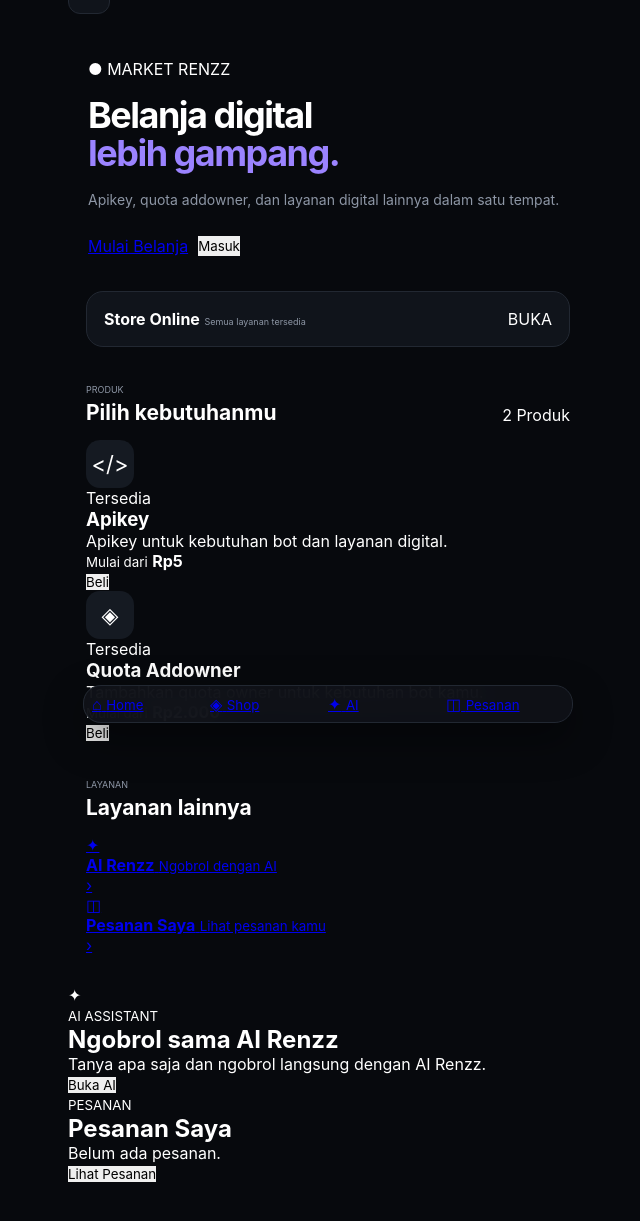
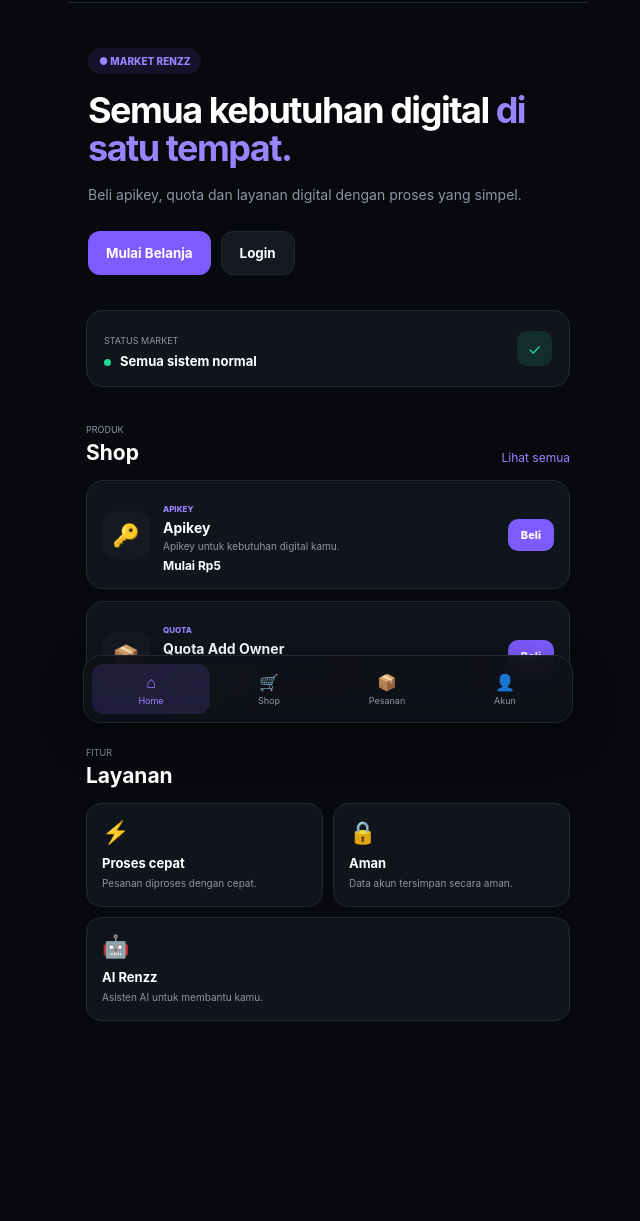
Before and after one commit to ceojpm9-glitch/market-renzz, a plain HTML site: page index.html in a window 1280 px wide. Shown: the part 67-1288 px from the top of the page, without its empty margins (312-952 px from the left). After the commit the page ends 1203 px from the top, so only its background shows below. Drawn offline with Linux system fonts and the light colour scheme.

Commit message:
Update index.html

```diff
--- a/index.html
+++ b/index.html
@@ -1,66 +1,88 @@
-<!DOCTYPE html><html lang="id">
+<!DOCTYPE html>
+<html lang="id">
 <head>
     <meta charset="UTF-8">
     <meta name="viewport" content="width=device-width, initial-scale=1.0">
-    <meta name="theme-color" content="#080a0f">
+
     <title>Market Renzz</title>
+
     <link rel="stylesheet" href="css/style.css">
-</head><body><div class="app">
+</head>
+
+<body>
+
+<div class="app">
 
     <!-- HEADER -->
-    <header class="mobile-header">
-        <a href="#" class="logo">
-            <span>MR</span>
+    <header class="header">
+
+        <div class="logo">
+            <div class="logo-box">MR</div>
+
             <div>
                 <strong>Market Renzz</strong>
                 <small>Toko Digital</small>
             </div>
-        </a>
+        </div>
 
-        <button class="menu-btn" id="menuBtn" aria-label="Menu">
+        <button class="menu-btn" id="menuBtn">
             ☰
         </button>
+
     </header>
 
 
     <!-- MENU -->
     <div class="menu-panel hidden" id="menuPanel">
-        <a href="#home">Home</a>
-        <a href="#shop">Shop</a>
-        <a href="#ai">AI Renzz</a>
-        <a href="#orders">Pesanan</a>
-        <button id="loginBtn">Masuk / Daftar</button>
+
+        <button data-section="home">
+            🏠 Beranda
+        </button>
+
+        <button data-section="shop">
+            🛒 Shop
+        </button>
+
+        <button data-section="orders">
+            📦 Pesanan
+        </button>
+
+        <button data-section="account">
+            👤 Akun
+        </button>
+
     </div>
 
 
-    <!-- MAIN -->
-    <main>
+    <!-- HOME -->
+    <main id="homeSection">
 
-        <!-- HERO -->
-        <section class="hero" id="home">
+        <section class="hero">
 
-            <div class="hero-badge">
+            <span class="badge">
                 ● MARKET RENZZ
-            </div>
+            </span>
 
             <h1>
-                Belanja digital<br>
-                <span>lebih gampang.</span>
+                Semua kebutuhan digital
+                <span>di satu tempat.</span>
             </h1>
 
             <p>
-                Apikey, quota addowner, dan layanan digital
-                lainnya dalam satu tempat.
+                Beli apikey, quota dan layanan digital
+                dengan proses yang simpel.
             </p>
 
             <div class="hero-buttons">
-                <a href="#shop" class="primary-btn">
+
+                <button class="btn primary" id="shopBtn">
                     Mulai Belanja
-                </a>
+                </button>
 
-                <button class="secondary-btn" id="heroLogin">
-                    Masuk
+                <button class="btn secondary" id="loginBtn">
+                    Login
                 </button>
+
             </div>
 
         </section>
@@ -69,201 +91,208 @@
         <!-- STATUS -->
         <section class="status-card">
 
-            <div class="status-left">
-                <span class="status-dot"></span>
+            <div>
+                <small>STATUS MARKET</small>
 
-                <div>
-                    <strong>Store Online</strong>
-                    <small>Semua layanan tersedia</small>
-                </div>
+                <h3>
+                    <span class="online"></span>
+                    Semua sistem normal
+                </h3>
             </div>
 
-            <span class="online-text">BUKA</span>
+            <span class="status-icon">✓</span>
 
         </section>
 
 
-        <!-- SHOP -->
-        <section class="section" id="shop">
+        <!-- PRODUCT -->
+        <section class="section">
 
             <div class="section-title">
+
                 <div>
                     <small>PRODUK</small>
-                    <h2>Pilih kebutuhanmu</h2>
+                    <h2>Shop</h2>
                 </div>
 
-                <span>2 Produk</span>
+                <button id="allProductBtn">
+                    Lihat semua
+                </button>
+
             </div>
 
 
-            <!-- APIKEY -->
-            <article class="product-card">
+            <div class="products">
 
-                <div class="product-top">
+                <article class="product">
+
                     <div class="product-icon">
-                        &lt;/&gt;
+                        🔑
                     </div>
 
-                    <span class="available">
-                        Tersedia
-                    </span>
-                </div>
+                    <div class="product-info">
+
+                        <span>APIKEY</span>
 
                         <h3>Apikey</h3>
 
                         <p>
-                    Apikey untuk kebutuhan bot dan layanan digital.
+                            Apikey untuk kebutuhan digital kamu.
                         </p>
 
-                <div class="product-bottom">
+                        <strong>
+                            Mulai Rp5
+                        </strong>
 
-                    <div>
-                        <small>Mulai dari</small>
-                        <strong>Rp5</strong>
                     </div>
 
                     <button
-                        class="buy-btn"
-                        data-product="Apikey">
+                        class="buy"
+                        data-product="apikey"
+                        data-price="5"
+                    >
                         Beli
                     </button>
-
-                </div>
 
                 </article>
 
 
-            <!-- QUOTA -->
-            <article class="product-card">
+                <article class="product">
 
-                <div class="product-top">
-                    <div class="product-icon quota">
-                        ◈
+                    <div class="product-icon">
+                        📦
                     </div>
 
-                    <span class="available">
-                        Tersedia
-                    </span>
-                </div>
+                    <div class="product-info">
 
-                <h3>Quota Addowner</h3>
+                        <span>QUOTA</span>
+
+                        <h3>Quota Add Owner</h3>
 
                         <p>
-                    Tambahkan quota owner untuk kebutuhan bot kamu.
+                            Tambahkan quota sesuai kebutuhan.
                         </p>
 
-                <div class="product-bottom">
+                        <strong>
+                            Mulai Rp2.000
+                        </strong>
 
-                    <div>
-                        <small>Mulai dari</small>
-                        <strong>Rp2.000</strong>
                     </div>
 
                     <button
-                        class="buy-btn"
-                        data-product="Quota">
+                        class="buy"
+                        data-product="quota"
+                        data-price="2000"
+                    >
                         Beli
                     </button>
 
-                </div>
-
                 </article>
-
-        </section>
-
-
-        <!-- SERVICES -->
-        <section class="section">
-
-            <div class="section-title">
-                <div>
-                    <small>LAYANAN</small>
-                    <h2>Layanan lainnya</h2>
-                </div>
-            </div>
-
-
-            <div class="service-grid">
-
-                <a href="#ai" class="service-card">
-
-                    <div class="service-icon">
-                        ✦
-                    </div>
-
-                    <div>
-                        <strong>AI Renzz</strong>
-                        <small>Ngobrol dengan AI</small>
-                    </div>
-
-                    <span>›</span>
-
-                </a>
-
-
-                <a href="#orders" class="service-card">
-
-                    <div class="service-icon">
-                        ◫
-                    </div>
-
-                    <div>
-                        <strong>Pesanan Saya</strong>
-                        <small>Lihat pesanan kamu</small>
-                    </div>
-
-                    <span>›</span>
-
-                </a>
 
             </div>
 
         </section>
 
 
-        <!-- AI -->
-        <section class="feature-card" id="ai">
+        <!-- FEATURES -->
+        <section class="section">
 
-            <div class="feature-icon">
-                ✦
+            <div class="section-title">
+
+                <div>
+                    <small>FITUR</small>
+                    <h2>Layanan</h2>
                 </div>
 
-            <div class="feature-content">
+            </div>
 
-                <small>AI ASSISTANT</small>
 
-                <h2>Ngobrol sama AI Renzz</h2>
+            <div class="features">
 
-                <p>
-                    Tanya apa saja dan ngobrol langsung
-                    dengan AI Renzz.
-                </p>
+                <div class="feature">
+                    <span>⚡</span>
+                    <strong>Proses cepat</strong>
+                    <p>Pesanan diproses dengan cepat.</p>
+                </div>
 
-                <button class="primary-btn" id="aiBtn">
-                    Buka AI
-                </button>
+                <div class="feature">
+                    <span>🔒</span>
+                    <strong>Aman</strong>
+                    <p>Data akun tersimpan secara aman.</p>
+                </div>
+
+                <div class="feature">
+                    <span>🤖</span>
+                    <strong>AI Renzz</strong>
+                    <p>Asisten AI untuk membantu kamu.</p>
+                </div>
 
             </div>
 
         </section>
 
+    </main>
+
+
+    <!-- SHOP -->
+    <main id="shopSection" class="page hidden">
+
+        <div class="page-head">
+
+            <button class="back-btn" data-section="home">
+                ←
+            </button>
+
+            <div>
+                <small>MARKET RENZZ</small>
+                <h2>Shop</h2>
+            </div>
+
+        </div>
+
+        <div id="shopProducts"></div>
+
+    </main>
+
 
     <!-- ORDERS -->
-        <section class="orders-card" id="orders">
+    <main id="ordersSection" class="page hidden">
+
+        <div class="page-head">
+
+            <button class="back-btn" data-section="home">
+                ←
+            </button>
 
             <div>
-                <small>PESANAN</small>
+                <small>MARKET RENZZ</small>
                 <h2>Pesanan Saya</h2>
-                <p id="orderText">
-                    Belum ada pesanan.
-                </p>
             </div>
 
-            <button class="secondary-btn" id="ordersBtn">
-                Lihat Pesanan
+        </div>
+
+        <div id="ordersList"></div>
+
+    </main>
+
+
+    <!-- ACCOUNT -->
+    <main id="accountSection" class="page hidden">
+
+        <div class="page-head">
+
+            <button class="back-btn" data-section="home">
+                ←
             </button>
 
-        </section>
+            <div>
+                <small>ACCOUNT</small>
+                <h2>Akun</h2>
+            </div>
+
+        </div>
+
+        <div class="account-card" id="accountCard"></div>
 
     </main>
 
@@ -271,25 +300,25 @@
     <!-- BOTTOM NAV -->
     <nav class="bottom-nav">
 
-        <a href="#home" class="bottom-item active">
+        <button class="active" data-section="home">
             <span>⌂</span>
-            <small>Home</small>
-        </a>
+            Home
+        </button>
 
-        <a href="#shop" class="bottom-item">
-            <span>◈</span>
-            <small>Shop</small>
-        </a>
+        <button data-section="shop">
+            <span>🛒</span>
+            Shop
+        </button>
 
-        <a href="#ai" class="bottom-item">
-            <span>✦</span>
-            <small>AI</small>
-        </a>
+        <button data-section="orders">
+            <span>📦</span>
+            Pesanan
+        </button>
 
-        <a href="#orders" class="bottom-item">
-            <span>◫</span>
-            <small>Pesanan</small>
-        </a>
+        <button data-section="account">
+            <span>👤</span>
+            Akun
+        </button>
 
     </nav>
 
@@ -301,25 +330,11 @@
 
     <div class="modal-box">
 
-        <button class="close" id="closeModal">
+        <button class="modal-close" id="modalClose">
             ×
         </button>
 
-        <div class="modal-icon">
-            MR
-        </div>
-
-        <h3 id="modalTitle">
-            Market Renzz
-        </h3>
-
-        <p id="modalText">
-            Fitur ini siap disambungkan ke backend.
-        </p>
-
-        <button class="primary-btn" id="modalOk">
-            Oke
-        </button>
+        <div id="modalContent"></div>
 
     </div>
 
```
Lines whose indentation alone changed are shown as unchanged.
